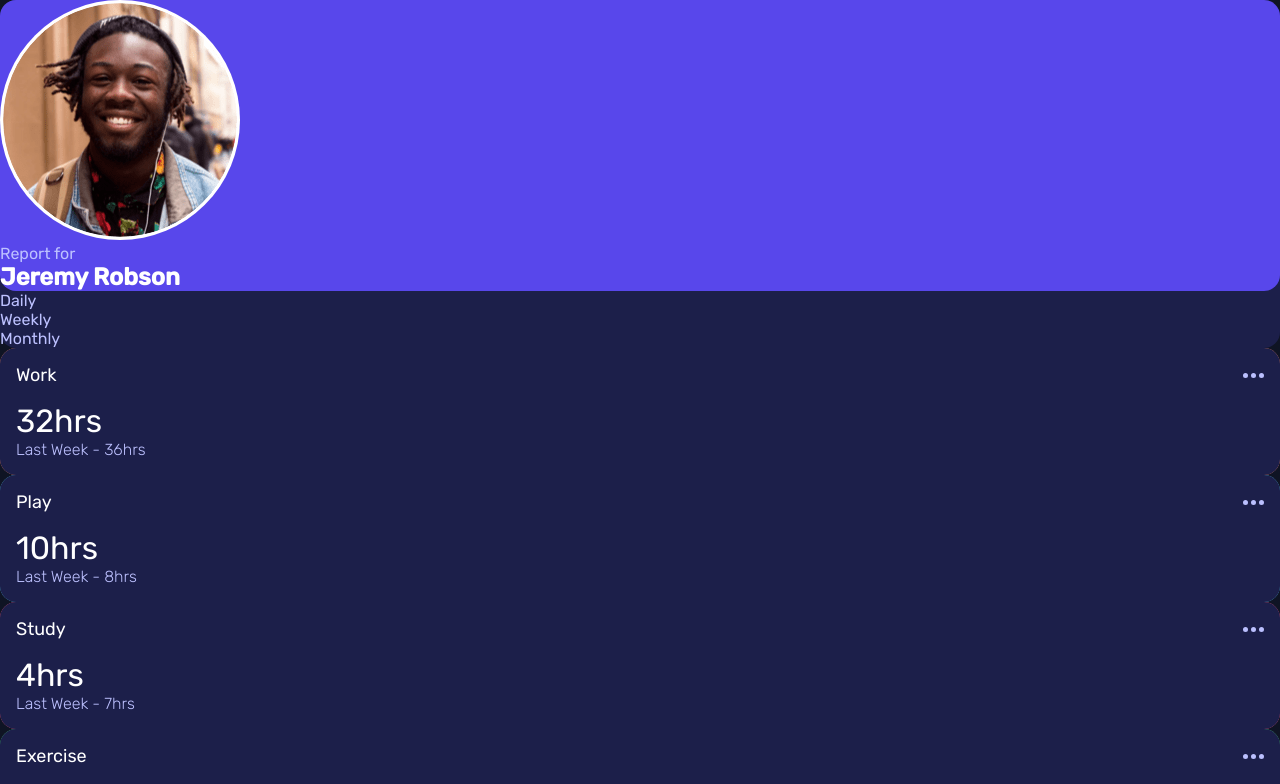
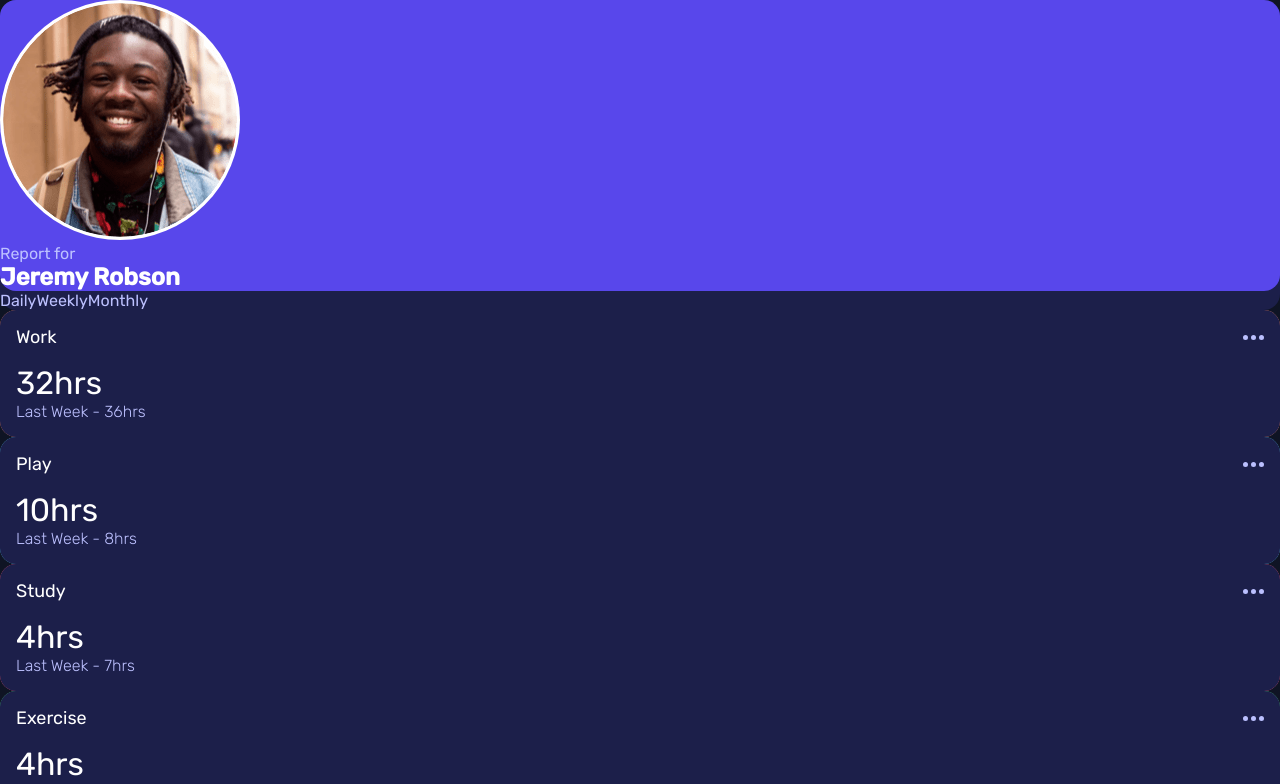
Before and after one commit to im-victor-mendez/React-Time_Tracking_Dashboard, a React (Vite) app: page / in a window 1280 px wide. Shown: the top 784 px of the page. Built offline with nearby package versions, Linux system fonts and the light colour scheme.

Commit message:
Fixed structure and style.

```diff
--- a/src/components/User/User.jsx
+++ b/src/components/User/User.jsx
@@ -15,10 +15,20 @@ function User({ handleChange }) {
         </div>
 
         <div id='time-lapse'>
-          {/* To add onClick actions */}
-          <li className='time-lapse' onClick={() => handleChange('daily')}>Daily</li>
-          <li className='time-lapse' onClick={() => handleChange('weekly')}>Weekly</li>
-          <li className='time-lapse' onClick={() => handleChange('monthly')}>Monthly</li>
+          <label onClick={() => handleChange('daily')}>
+            Daily
+            <input type="radio" name="time-lapse" id="daily" />
+          </label>
+
+          <label onClick={() => handleChange('weekly')}>
+            Weekly
+            <input type="radio" name="time-lapse" id="weekly" />
+          </label>
+
+          <label onClick={() => handleChange('monthly')}>
+            Monthly
+            <input type="radio" name="time-lapse" id="monthly" />
+          </label>
         </div>
     </section>
   )
--- a/src/components/User/User.scss
+++ b/src/components/User/User.scss
@@ -29,13 +29,16 @@
     }
 
     #time-lapse {
-        li {
+        label {
             color: var(--pale-blue);
 
-            list-style: none;
+            /* To fix to always stay white */
+            &:hover, &:focus-within {
+                color: white;
+            }
 
-            &:hover {
-                color: white;
+            input {
+                display: none;
             }
         }
     }
```
